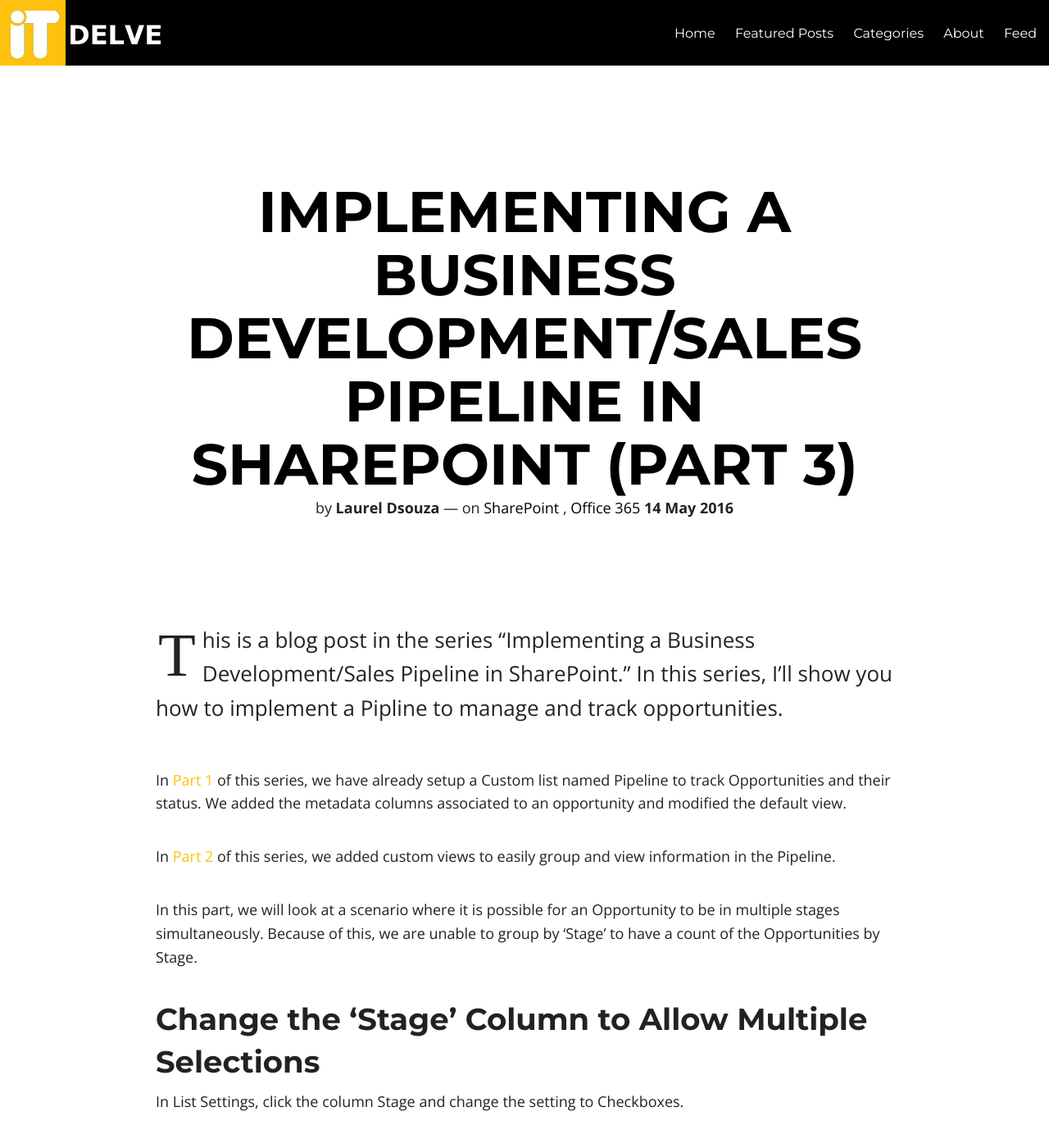
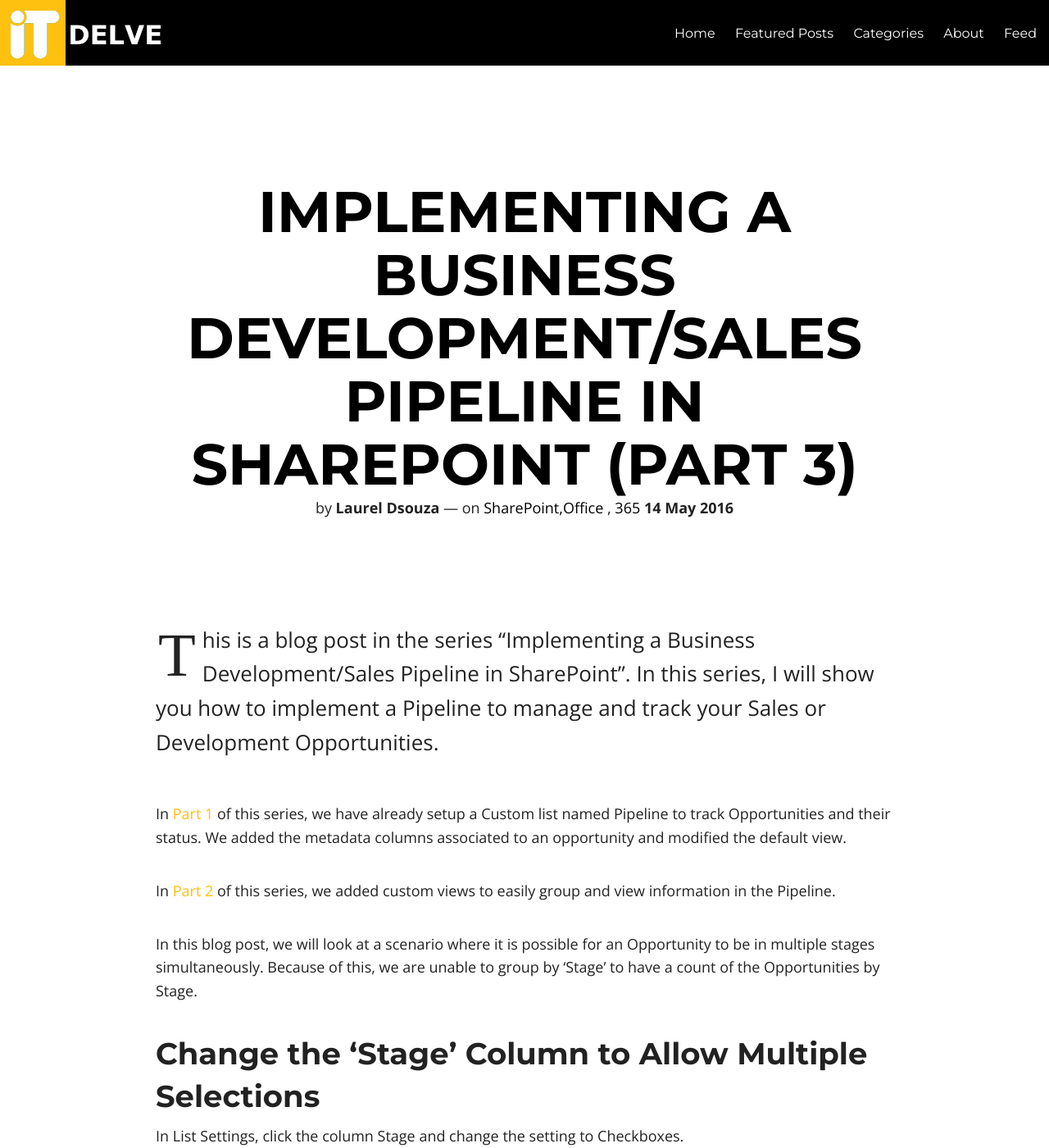
Before and after one commit to ldsouza/ldsouza.github.io, a Jekyll site: the page built from _posts/2016-05-14-sharepoint-sales-pipeline-3.md, in a window 1280 px wide and 1400 px high. Shown: the whole window at 82% size. Built offline with Jekyll 4.4.1, drawn with Linux system fonts in a browser that asks for light colours; nearby versions of some CDN libraries; comment, search, counter and statistics services are not loaded; some of the changed text lies outside the part shown.

Commit message:
Updated 2016-05-14-sharepoint-sales-pipeline-3.md

```diff
--- a/_posts/2016-05-14-sharepoint-sales-pipeline-3.md
+++ b/_posts/2016-05-14-sharepoint-sales-pipeline-3.md
@@ -1,23 +1,26 @@
 ---
 layout: post
-title: "Implementing a Business Development/Sales Pipeline in SharePoint (Part 3)"
-description: Part 3 of a Quick and Easy Solution to track your Sales Opportunities in SharePoint.
-headline:
-modified: 2016-07-06
+title: Implementing a Business Development/Sales Pipeline in SharePoint (Part 3)
+description: >-
+  Part 3 of a Quick and Easy Solution to track your Sales Opportunities in
+  SharePoint.
+modified: 'Tue Jul 05 2016 20:00:00 GMT-0400 (Eastern Daylight Time)'
 category: SharePoint
-tags: [SharePoint, Office 365]
+tags: 'SharePoint,Office 365'
 comments: true
-mathjax:
+mathjax: false
+published: true
+featured: false
 ---
 
-This is a blog post in the series “Implementing a Business Development/Sales Pipeline in SharePoint.”  In this series, I’ll show you how to implement a Pipline to manage and track opportunities.
+This is a blog post in the series “Implementing a Business Development/Sales Pipeline in SharePoint”.  In this series, I will show you how to implement a Pipeline to manage and track your Sales or Development Opportunities.
 
 In <a href="{{ site.github.url }}/sharepoint/sharepoint-sales-pipeline">Part 1</a> of this series, we have already setup a Custom list named Pipeline to track Opportunities and their status. We added the metadata columns associated to an opportunity and modified the default view.
 
 In <a href="{{ site.github.url }}/sharepoint/sharepoint-sales-pipeline-2">Part 2</a> of this series, we added custom views to easily group and view information in the Pipeline.
 
 
-In this part, we will look at a scenario where it is possible for an Opportunity to be in multiple stages simultaneously. Because of this, we are unable to group by 'Stage' to have a count of the Opportunities by Stage.
+In this blog post, we will look at a scenario where it is possible for an Opportunity to be in multiple stages simultaneously. Because of this, we are unable to group by 'Stage' to have a count of the Opportunities by Stage.
 
 ## Change the 'Stage' Column to Allow Multiple Selections
 
```
Also changed, not shown: other parts of _posts/2016-05-14-sharepoint-sales-pipeline-3.md (+1 -1 lines).
